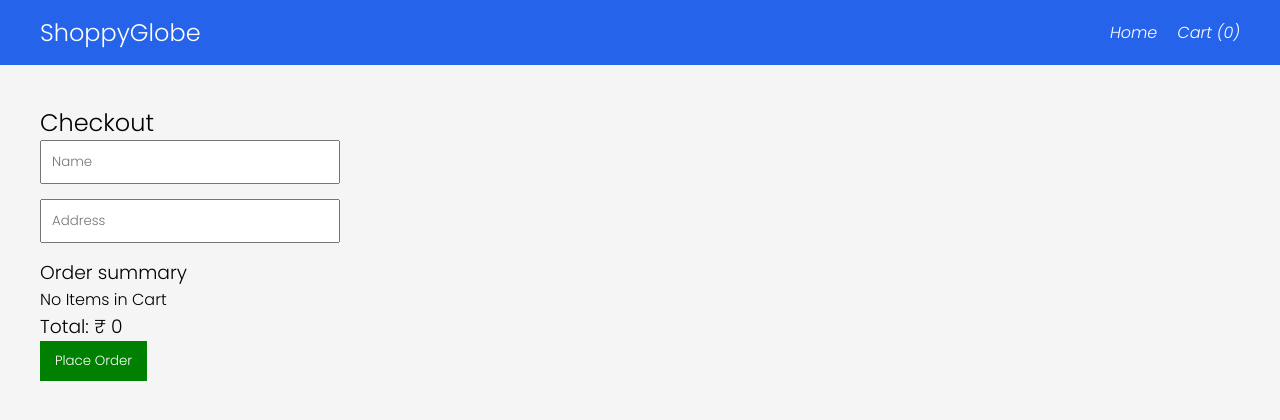
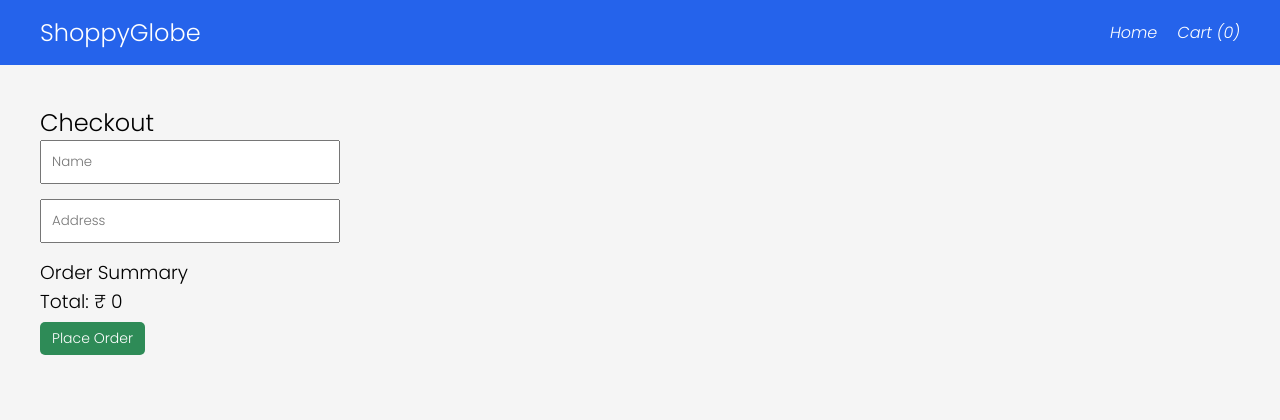
Before and after one commit to gangarsaini/shoppy-globe, a React (Vite) app: page /checkout in a window 1280 px wide. Shown: the top 420 px of the page. Built offline with nearby package versions, Linux system fonts and the light colour scheme.

Commit message:
checkout page validation design fixes

```diff
--- a/src/components/Cart.css
+++ b/src/components/Cart.css
@@ -10,6 +10,7 @@
     margin-top: 10px;
     display: inline-block;
     border-radius: 5px;
+    font-size:14px;
 }
 
 .cart-container button{
--- a/src/components/Checkout.css
+++ b/src/components/Checkout.css
@@ -10,9 +10,30 @@
 }
 
 .checkout button{
-    padding: 10px 15px;
-    background: green;
+    padding: 6px 12px;
+    background: #2E8B57;
     color: white;
     border: none;
     cursor: pointer;
+    border-radius:5px;
+    font-size:14px;
+    margin-top:6px;
 }
+
+.checkout .err{
+font-size:12px;
+color: red;
+}
+
+.checkout .placed{
+font-size:12px;
+color: #2E8B57;
+}
+
+.checkout h4{
+    font-size:14px;
+}
+
+.checkout h3:first-child{
+    margin-top:10px;
+}
--- a/src/components/Checkout.jsx
+++ b/src/components/Checkout.jsx
@@ -2,9 +2,13 @@ import { useDispatch, useSelector } from "react-redux"
 import { useNavigate } from "react-router-dom"
 import { clearCart } from "../redux/cartSlice"
 import "./Checkout.css"
+import { useState } from "react"
 
 function Checkout() {
-
+   const [name,setName] = useState('');
+   const[address,setAddress] = useState('');
+   const [error,setError]  = useState('');
+   const[placed,setPlaced] = useState('')
     //  fetching items from the store using useSelector hook
     const items = useSelector(store => store.cart.items)
     //  useDispatch to dispatch any action
@@ -16,9 +20,17 @@ function Checkout() {
     //  Demo function for placing the order after button click
     function placeOrder(){
 
+        if(!name.trim()  || !address.trim()){
+          setError("Please Enter Name and Address First");
+          return;
+        }
 
+        if(items.length === 0){
+          setError('Cart is empty');
+          return
+        }
 
-        alert("Order placed successfully")
+        setPlaced("Your Order placed successfully")
 
         dispatch(clearCart())
 
@@ -30,22 +42,22 @@ function Checkout() {
     <div className="checkout">
         <h2>Checkout</h2>
          {/* input to colect name and address of the user */}
-        <input type="text" placeholder="Name" required value=""/>
-        <input type="text" placeholder="Address" required value=""/>
+        <input type="text" placeholder="Name" required value={name} onChange={(e) => setName(e.target.value)}/>
+        <input type="text" placeholder="Address" required value={address} onChange={(e)=>setAddress(e.target.value)}/>
+        <p className="err">{error}</p>
+        <p className="place">{placed}</p>
          {/* Order summary */}
-         <h3>Order summary</h3>
+         <h3>Order Summary</h3>
          {
-            items.length === 0 ?
-            <p>No Items in Cart</p>
-            :
             items.map(item=>(
-                <div key={item.id}>
+                <h4 key={item.id}>
                     <p>{item.title} x {item.quantity}</p>
-                </div>
+                </h4>
             ))
+
          }
            <h3>Total: ₹ {totalPrice} </h3>
-         {/* Button to place order */}
+
 
 
         <button onClick={placeOrder}>Place Order</button>
```
